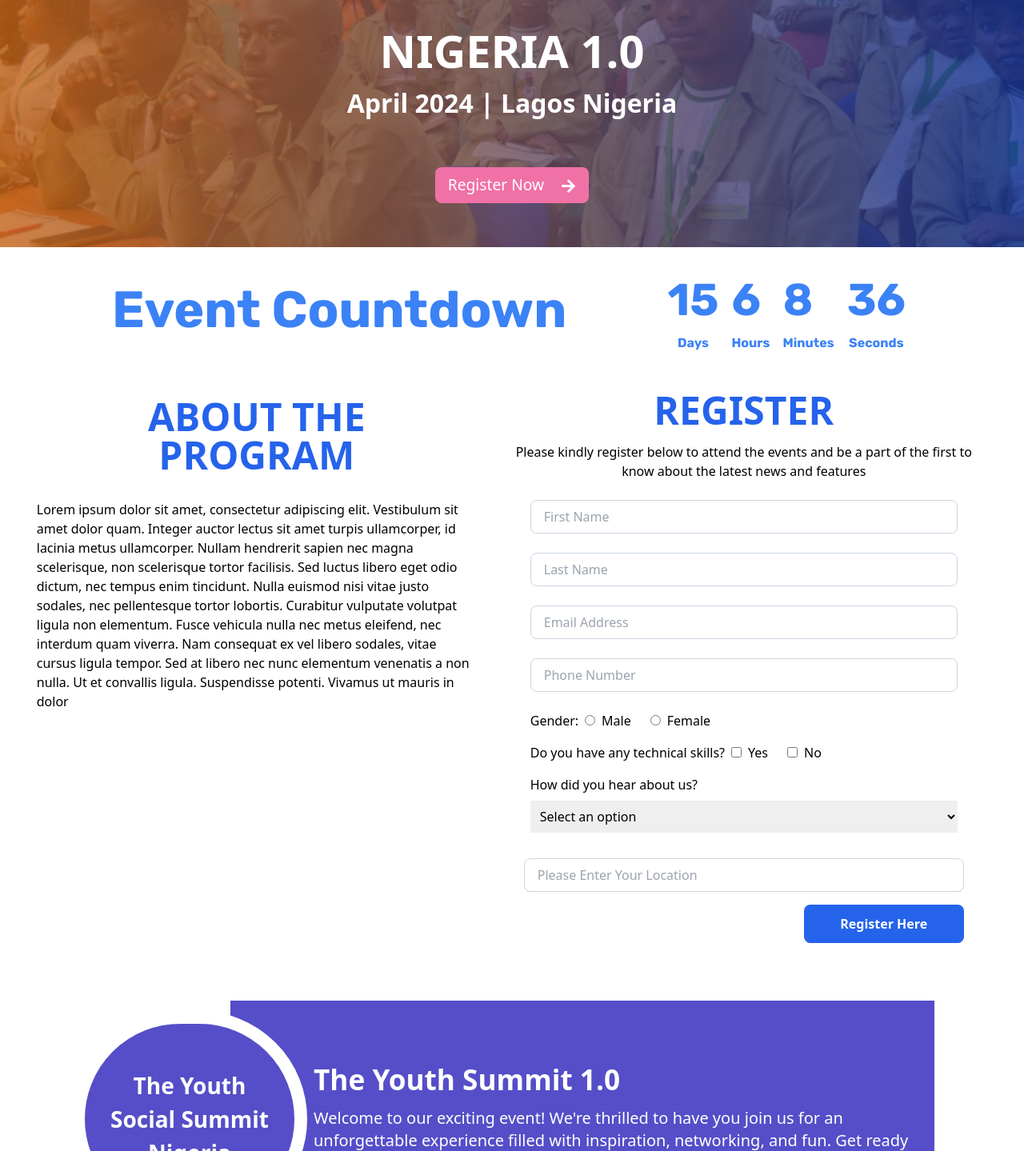
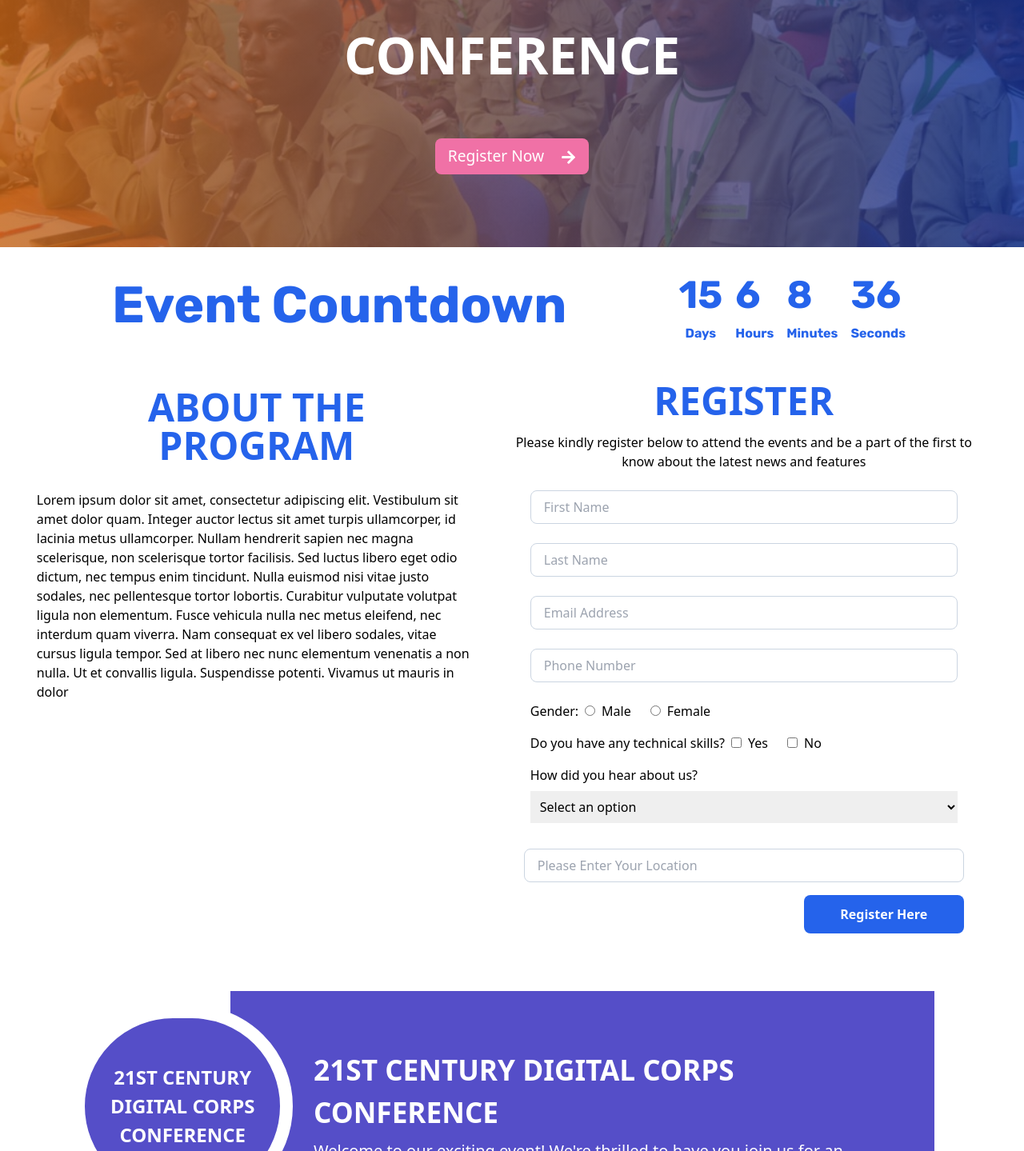
Before and after one commit to abeeebdon/register-magnitude, a React (Create React App) app: page / in a window 1280 px wide. Shown: the part 251-1690 px from the top of the page at 80% size. Built offline with nearby package versions, Linux system fonts and the light colour scheme.

Commit message:
reworking and getting frustrated

```diff
--- a/src/index.css
+++ b/src/index.css
@@ -13,7 +13,7 @@
   }
 
   .countdown-heading {
-    @apply w-[100%] h-[100%] font-semibold text-[2.7rem] sm:text-[3.5rem];
+    @apply w-[100%] h-[100%] font-semibold text-[2.7rem] sm:text-[3rem];
   }
   .logo {
     @apply w-full h-[150px] max-w-[150px] m-2 mx-6;
--- a/src/sections/Section.js
+++ b/src/sections/Section.js
@@ -13,11 +13,9 @@ const Section = () => {
     >
       <div className="sm:py-10">
         <div className=" text-white mx-auto text-center  font-bold px-4 sm:py-10 text-[2.5rem] sm:text-[4rem]">
-          THE YOUTH
-          <br />
-          <span className="text-[2rem] sm:text-[3rem]"> SOCIAL SUMMIT </span>
-          <p className="text-[2.5 rem] sm:text-[3.5rem]">NIGERIA 1.0 </p>
-          <p className="text-[2rem]">April 2024 | Lagos Nigeria</p>
+          21ST CENTURY <br />
+          DIGITAL CORPS
+          <br /> CONFERENCE
         </div>
         <div className="bg-[#f071a6] mt-4 w-fit py-2 px-4 mx-auto rounded-lg text-white text-[1.2rem] hover:bg-[#f89ac3]">
           <a href="#register">
--- a/src/sections/Section1.js
+++ b/src/sections/Section1.js
@@ -3,16 +3,15 @@ const Section1 = () => {
     <div className="py-8">
       <div className="max-w-[1100px] mx-auto flex flex-col relative ">
         <div className="w-fit border-[1rem] border-white rounded-full bg-[rgb(85,78,200)] p-4 mx-auto my-4 sm:h-fit lg:absolute   top-[10%]">
-          <p className=" text-white text-center mx-auto font-bold px-4 py-10 text-[1.4rem] sm:text-[1.75rem] ">
-            The Youth <br />
-            Social Summit
-            <br /> Nigeria
+          <p className=" text-white text-center mx-auto font-bold px-4 py-10 text-[1.4rem] sm:text-[1.5rem] ">
+            21ST CENTURY <br /> DIGITAL CORPS
+            <br /> CONFERENCE
           </p>
         </div>
         <div className="sm:bg-[rgb(85,78,200)] text-purple-900 p-6 sm:text-white md:w-[80%] lg:mt-10 max-w-[900px] lg:text-left sm:mx-auto lg:pt-8 lg:mr-[2%] ">
           <div className="mt-4 lg:mt-6 lg:pt-4 lg:pb-8 lg:ml-10 lg:pl-10">
             <h2 className="text-[1.9rem] lg:text-[2.2rem] font-bold">
-              The Youth Summit 1.0
+              21ST CENTURY DIGITAL CORPS CONFERENCE
             </h2>
             <p className="w-full mt-2 text-[1rem] lg:text-xl">
               Welcome to our exciting event! We're thrilled to have you join us
--- a/src/sections/Section2.js
+++ b/src/sections/Section2.js
@@ -40,7 +40,7 @@ const Section2 = () => {
   }, [countdown.days])
 
   return (
-    <section className="font-rubik bg-white text-blue-500 py-4">
+    <section className="font-rubik bg-white text-blue-600 py-4">
       <div className="sm:flex max-[500px]:flex-col justify-between items-center max-w-[1000px] mx-auto">
         <div>
           <h2 className="font-bold text-[4rem] text-center">Event Countdown</h2>
```
